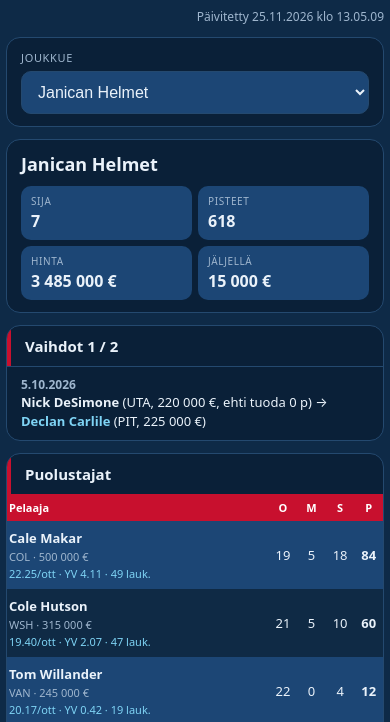
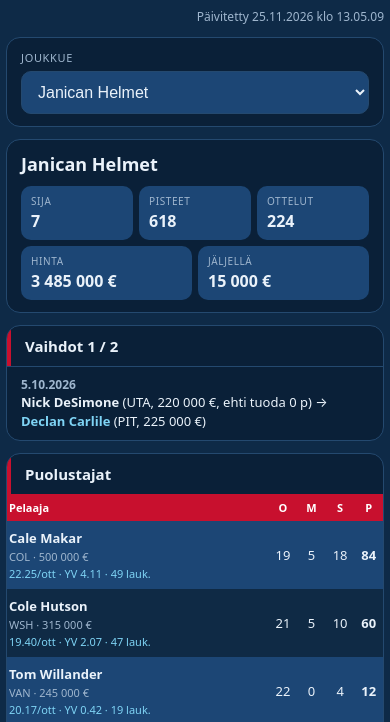
Before and after one commit to peirani/nhl-porssi, a plain HTML site: page joukkueet.html in a window 390 px wide. Shown: the part 95-817 px from the top of the page. Drawn offline with Linux system fonts and the light colour scheme.

Commit message:
Add files via upload

```diff
--- a/joukkueet.html
+++ b/joukkueet.html
@@ -11,7 +11,7 @@
 select{width:100%;border:1px solid var(--line);border-radius:10px;padding:11px 12px;font-size:16px;background:var(--row1);color:var(--text);}
 .tiedot{padding:12px 14px;}
 .teamname{font-size:20px;font-weight:700;margin-bottom:10px;word-break:break-word;}
-.boxes{display:grid;grid-template-columns:repeat(4,1fr);gap:8px;}
+.boxes{display:grid;grid-template-columns:repeat(5,1fr);gap:8px;}
 .box{background:var(--row1);border-radius:10px;padding:8px 10px;}
 .box .lbl{font-size:10px;letter-spacing:.06em;text-transform:uppercase;color:var(--muted);}
 .box .val{margin-top:2px;font-size:16px;font-weight:700;white-space:nowrap;}
@@ -30,7 +30,9 @@ tr.tot td{background:var(--bg) !important;font-weight:700;border-top:2px solid v
 .selite{padding:2px 4px;font-size:12px;color:var(--muted);}
 .selite b{color:var(--ice);font-weight:400;}
 @media (max-width:520px){
-  .boxes{grid-template-columns:repeat(2,1fr);gap:6px;}
+  .boxes{grid-template-columns:repeat(6,1fr);gap:6px;}
+  .boxes .box{grid-column:span 2;}
+  .boxes .box.leve{grid-column:span 3;}
   .teamname{font-size:18px;}
   table.pel th.n{width:2.6em;}
   .trow{font-size:13px;}
@@ -82,8 +84,8 @@ function advRivi(nimi) {
   return osat.length ? '<div class="adv">' + esc(osat.join(' · ')) + '</div>' : '';
 }
 
-function box(l, v) {
-  return '<div class="box"><div class="lbl">' + l + '</div><div class="val">' + esc(v || '-') + '</div></div>';
+function box(l, v, luokka) {
+  return '<div class="box' + (luokka ? ' ' + luokka : '') + '"><div class="lbl">' + l + '</div><div class="val">' + esc(v || '-') + '</div></div>';
 }
 
 function osio(otsikko, lista, yht) {
@@ -124,8 +126,8 @@ function nayta(nimi) {
   TEAMS.forEach(function(x) { if (x.name === nimi) t = x; });
   if (!t) { out.innerHTML = '<div class="card virhe">Joukkuetta ei löytynyt.</div>'; return; }
   var h = '<div class="card tiedot"><div class="teamname">' + esc(t.name) + '</div><div class="boxes">';
-  h += box('Sija', t.rank) + box('Pisteet', t.total.p) +
-       box('Hinta', t.cost ? t.cost + ' €' : '') + box('Jäljellä', t.remaining ? t.remaining + ' €' : '');
+  h += box('Sija', t.rank) + box('Pisteet', t.total.p) + box('Ottelut', t.total.gp) +
+       box('Hinta', t.cost ? t.cost + ' €' : '', 'leve') + box('Jäljellä', t.remaining ? t.remaining + ' €' : '', 'leve');
   h += '</div></div>';
   h += vaihdot(t);
   h += osio('Puolustajat', t.defense, t.defenseTotal);
```
